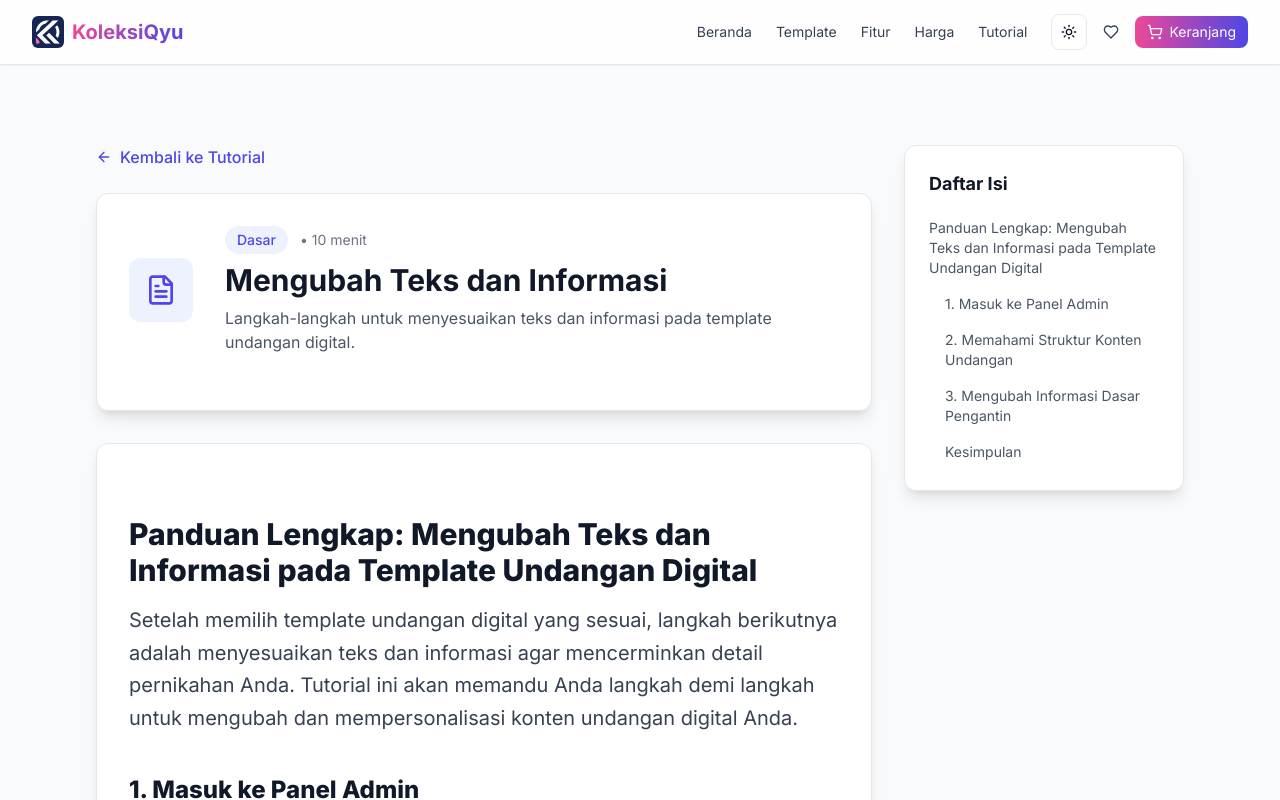
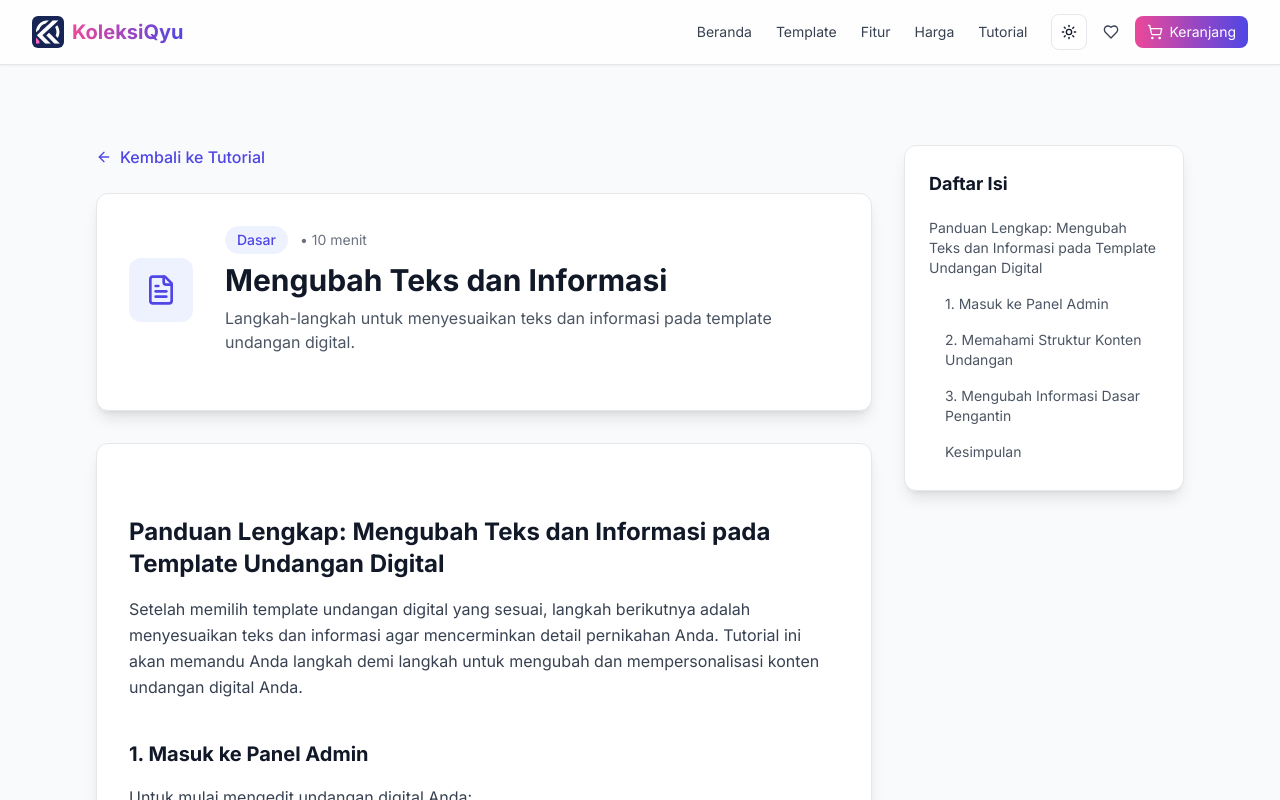
Before and after one commit to antek-lokheim/new, a Next.js app: page /tutorial/2 in a window 1280 px wide. Shown: the top 800 px of the page. Built offline with nearby package versions, Linux system fonts and the light colour scheme.

Commit message:
Update page.tsx

```diff
--- a/app/tutorial/[id]/page.tsx
+++ b/app/tutorial/[id]/page.tsx
@@ -592,9 +592,9 @@ export default function TutorialDetailPage({ params }: { params: { id: string }
             <div className="bg-white dark:bg-gray-800 rounded-xl shadow-lg border border-gray-200 dark:border-gray-700 overflow-hidden">
               <div
                 ref={contentRef} // Reference for content parsing
-                className="prose prose-xl max-w-none p-6 sm:p-8 dark:prose-invert
-              prose-headings:text-gray-900 dark:prose-headings:text-white prose-headings:font-extrabold prose-headings:mt-10 prose-headings:mb-4
-              prose-h2:text-3xl prose-h3:text-2xl
+                className="prose prose-base max-w-none p-6 sm:p-8 dark:prose-invert
+              prose-headings:text-gray-900 dark:prose-headings:text-white prose-headings:font-bold prose-headings:mt-10 prose-headings:mb-4
+              prose-h2:text-2xl prose-h3:text-xl
               prose-p:text-gray-700 dark:prose-p:text-gray-300 prose-p:leading-relaxed prose-p:mb-6
               prose-ul:list-disc prose-ul:pl-6 prose-ul:text-gray-700 dark:prose-ul:text-gray-300 prose-ul:mb-6 prose-li:mb-2 prose-li:marker:text-brand-indigo
               prose-ol:list-decimal prose-ol:pl-6 prose-ol:text-gray-700 dark:prose-ol:text-gray-300 prose-ol:mb-6 prose-ol:marker:text-brand-indigo
```
